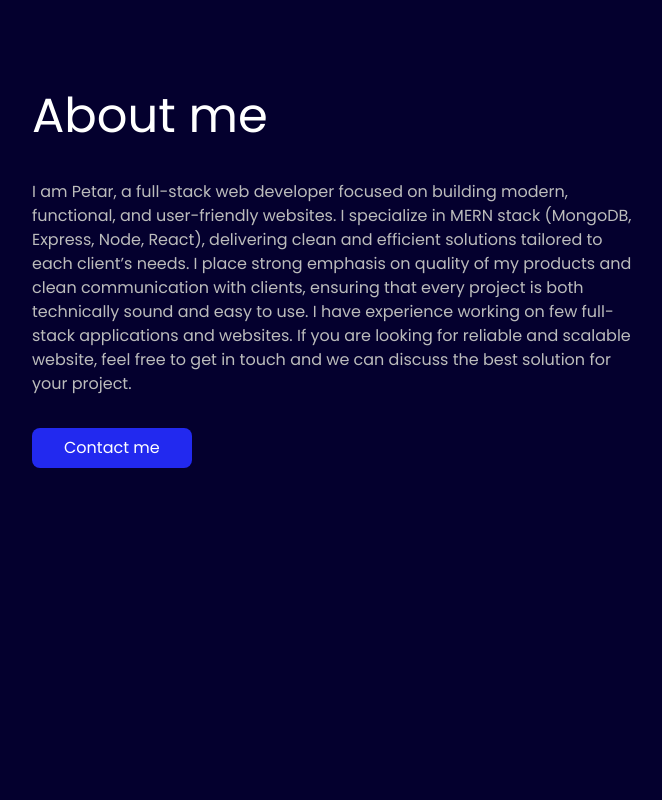
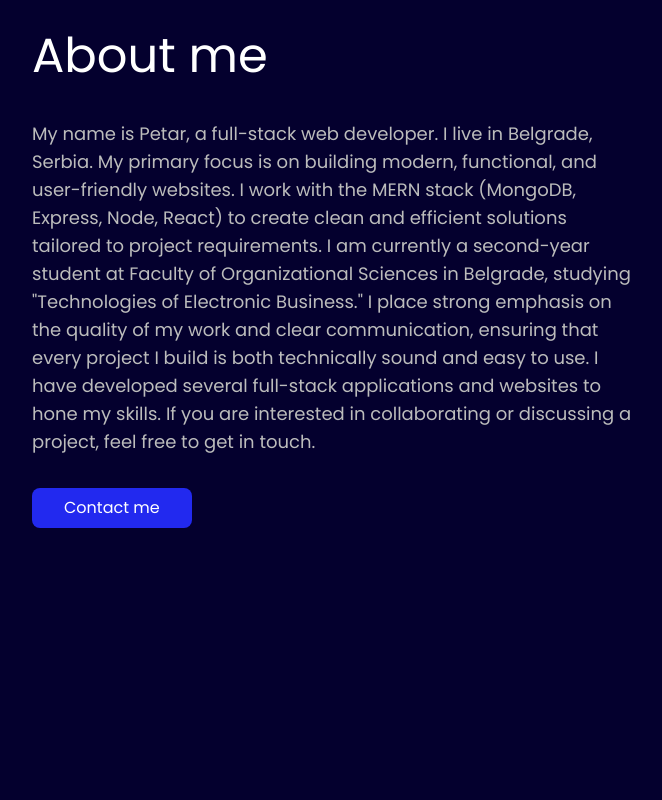
Before and after one commit to PetarDev05/portfolio, a React (Vite) app: page / in a window 1280 px wide. Shown: the part 920-1720 px from the top of the page, without its empty margins (308-970 px from the left). Built offline with nearby package versions, Linux system fonts and the light colour scheme.

Commit message:
Finish all sections, and remove professional plan from offer

```diff
--- a/src/components/Biography.jsx
+++ b/src/components/Biography.jsx
@@ -3,17 +3,8 @@ const Biography = () => {
   return (
     <div className="md:w-150 flex flex-row items-center gap-10">
       <div className="flex flex-col items-start justify-evenly gap-8">
-        <p className="text-(--text-dark)">
-          I am Petar, a full-stack web developer focused on building modern,
-          functional, and user-friendly websites. I specialize in MERN stack
-          (MongoDB, Express, Node, React), delivering clean and efficient
-          solutions tailored to each client’s needs.
-          I place strong emphasis on quality of my products and clean communication with clients,
-           ensuring that every project is
-          both technically sound and easy to use. I have experience working on
-           few full-stack applications and websites.
-          If you are looking for reliable and scalable website,
-          feel free to get in touch and we can discuss the best solution for your project.
+        <p className="text-(--text-dark) text-lg">
+          My name is Petar, a full-stack web developer. I live in Belgrade, Serbia. My primary focus is on building modern, functional, and user-friendly websites. I work with the MERN stack (MongoDB, Express, Node, React) to create clean and efficient solutions tailored to project requirements. I am currently a second-year student at Faculty of Organizational Sciences in Belgrade, studying "Technologies of Electronic Business." I place strong emphasis on the quality of my work and clear communication, ensuring that every project I build is both technically sound and easy to use. I have developed several full-stack applications and websites to hone my skills. If you are interested in collaborating or discussing a project, feel free to get in touch.
         </p>
         <a href="#contact" className="px-8 py-2 rounded-lg bg-(--dark-blue) text-white cursor-pointer">Contact me</a>
       </div>
--- a/src/components/ContactForm.jsx
+++ b/src/components/ContactForm.jsx
@@ -94,9 +94,6 @@ const ContactForm = () => {
         <option value="Bussiness - Website" className="">
           Bussiness - Website
         </option>
-        <option value="Profesionall - Full stack application" className="">
-          Profesionall - Full stack application
-        </option>
       </select>
       <textarea
         name="message"
--- a/src/components/PricingCard.jsx
+++ b/src/components/PricingCard.jsx
@@ -1,16 +1,20 @@
-const PricingCard = ({option}) => {
+const PricingCard = ({ option }) => {
   return (
-    <div className={`sm:p-7 p-4 rounded-2xl  ${option.id === "002" ? "bg-linear-to-br from-(--prm-dark-1) to-(--prm-dark-2) shadow-outher-sm-dark" : "bg-(--card-dark) shadow-[0px_0px_15px_1px_var(--white)]"}  flex flex-col items-start gap-3`}>
+    <div
+      className={`sm:p-7 p-4 rounded-2xl bg-linear-to-br shadow-outher-sm-blue from-(--pricing-card-1) to-(--pricing-card-2) flex flex-col items-start gap-3`}
+    >
       <h3 className="text-2xl font-semibold text-(--white)">{option.title}</h3>
-      <p className="text-(--text-dark)">{option.tagline}</p>
+      <p className="text-(--white)">{option.tagline}</p>
       <p className="font-semibold text-2xl text-(--white)">${option.price}</p>
       <ul className="flex flex-col items-start gap-3 list-disc list-inside">
         {option.description.map((point, index) => (
-          <li key={index} className="text-(--text-dark)"> {point}</li>
+          <li key={index} className="text-(--white)">
+            {point}
+          </li>
         ))}
       </ul>
     </div>
-  )
-}
+  );
+};
 
-export default PricingCard
+export default PricingCard;
--- a/src/components/ProjectCard.jsx
+++ b/src/components/ProjectCard.jsx
@@ -2,7 +2,7 @@ import { TbExternalLink } from "react-icons/tb";
 const ProjectCard = ({ project }) => {
 
   return (
-    <div className="max-w-95 p-5 bg-(--card-dark) rounded-lg flex flex-col items-start justify-between gap-10 shadow-[0px_0px_10px_1px_var(--white)]">
+    <div className="max-w-95 p-5 bg-(--card-dark) rounded-lg flex flex-col items-start justify-between gap-10 shadow-[0px_0px_10px_1px_var(--blue)]">
       <div className="w-50 overflow-hidden h-15 flex items-center justify-center rounded-xl">
         <img src={`${project.img}`} alt="" className="" />
       </div>
--- a/src/index.css
+++ b/src/index.css
@@ -1,7 +1,5 @@
 @import url('https://fonts.googleapis.com/css2?family=Poppins:ital,wght@0,100;0,200;0,300;0,400;0,500;0,600;0,700;0,800;0,900;1,100;1,200;1,300;1,400;1,500;1,600;1,700;1,800;1,900&display=swap');
 @import "tailwindcss";
-
-@custom-variant dark (&:where(.dark, .dark *));
 
 :root {
     --black: #000;
@@ -32,28 +30,26 @@
     --card-light: #ecefff;
     --card-dark: #070051;
 
-    --pr1: #e1f5ff;
-    --pr2: #ffffff;
-    --prm1: #75caff;
-    --prm2: #ffffff;
 
-    --pr-dark-1: #d8f2ff;
-    --pr-dark-2: #b8bfff;
-    --prm-dark-1: #070051;
-    --prm-dark-2: #3a5efe;
+    --pricing-card-1: #070051;
+    --pricing-card-2: #3a5efe;
+
+    --pricing-card-3: #510700;
+    --pricing-card-4: #fe3a5e;
+
+    --pricing-card-5: #005107;
+    --pricing-card-6: #5efe3a;
+    --pricing-shadow-red: #ef2229;
+    --pricing-shadow-green: #29ef22;
+    --pricing-shadow-blue: #2229ef;
+
 
     --shadow-light: #d0d0d0;
 
     --switch-light: #ecefff;
     --switch-dark: #070051;
 
-    --organic: #4abb8c;
-    --organic-light: #b0ffdf;
 
-    --foodly: #fd6e54;
-
-    --calculator: #ff962d;
-  --calc-text: #1d1d1d;
 }
 
 @theme {
@@ -76,11 +72,7 @@
 }
 
 @theme {
-  --shadow-outher-sm-dark: 0 0px 25px 7px var(--dark-blue)
-}
-
-@theme {
-  --shadow-switch-light: 0 0px 12px 3px var(--blue)
+  --shadow-outher-sm-blue: 0 0px 25px 5px var(--pricing-shadow-blue)
 }
 
 @theme {
@@ -91,13 +83,11 @@
   --shadow-menu-link: inset 0 0 10px 2px var(--dark-blue);
 }
 
+* {
+    font-family: "Poppins";
+}
+
 html {
   scroll-behavior: smooth;
   background-color: var(--dark-bg);
 }
-
-
-
-* {
-    font-family: "Poppins";
-}
--- a/src/pages/Pricing.jsx
+++ b/src/pages/Pricing.jsx
@@ -14,9 +14,8 @@ const Pricing = () => {
         "Custom design tailored to your brand",
         "Clear content structure and call-to-action",
         "Contact form integration",
-      "Performance and basic SEO optimization",
+        "Fast-loading page with basic SEO setup",
         "Deployment and setup",
-      "7 days of post-launch support",
       ],
     },
     {
@@ -30,43 +29,25 @@ const Pricing = () => {
         "Professional website with multiple pages",
         "Modern and user-friendly design",
         "Mobile, tablet, and desktop optimization",
-      "Structured content and smooth navigation",
+        "Well-organized pages and intuitive navigation",
         "Contact form and essential integrations",
-      "Basic SEO optimization",
+        "SEO-ready structure",
         "Deployment and domain connection",
-      "14 days of post-launch support",
-    ],
-  },
-  {
-    id: "003",
-    title: "Profesional",
-    tagline: "A custom and advanced web application",
-    price: 650,
-    color1: "--pricing11",
-    color2: "--pricing12",
-    description: [
-      "Fully custom web application",
-      "Dynamic content and user interactions",
-      "User authentication and protected areas",
-      "Admin or management functionality",
-      "Scalable architecture for future growth",
-      "Full deployment and configuration",
-      "30 days of post-launch support",
       ],
     },
   ];
 
-
   return (
-    <div id="pricing" className="w-full min-h-screen p-5 flex flex-col items-center gap-10 bg-(--dark-bg) sm:pt-30">
-      <h2 className="text-4xl sm:text-5xl text-(--white)">
-        Pricing options
-      </h2>
+    <div
+      id="pricing"
+      className="w-full min-h-screen p-5 flex flex-col items-center gap-10 bg-(--dark-bg) sm:pt-30"
+    >
+      <h2 className="text-4xl sm:text-5xl text-(--white)">Pricing options</h2>
       <p className="text-(--text-dark) text-center md:px-20">
         Simple and transparent pricing designed to offer professional web
-        solutions, from clean landing pages to fully custom web applications.
+        solutions, from clean landing pages to fully custom websites.
       </p>
-      <div className="grid grid-cols-1 gap-15 min-[1300px]:grid-cols-3">
+      <div className="grid grid-cols-1 gap-15 min-[1300px]:grid-cols-2 pt-5">
         {plans.map((plan) => (
           <PricingCard key={plan.id} option={plan} />
         ))}
```
Lines whose indentation alone changed are shown as unchanged.
